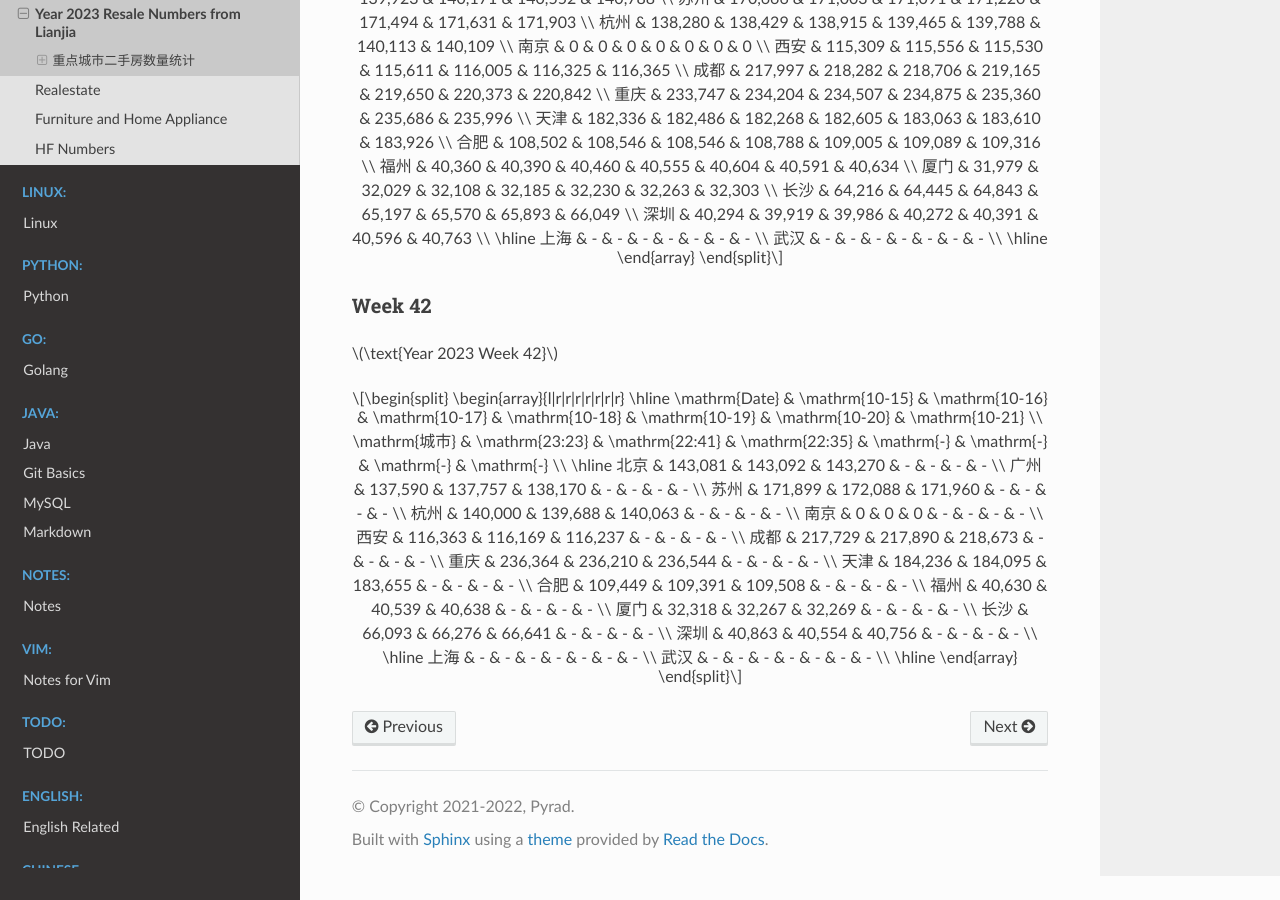
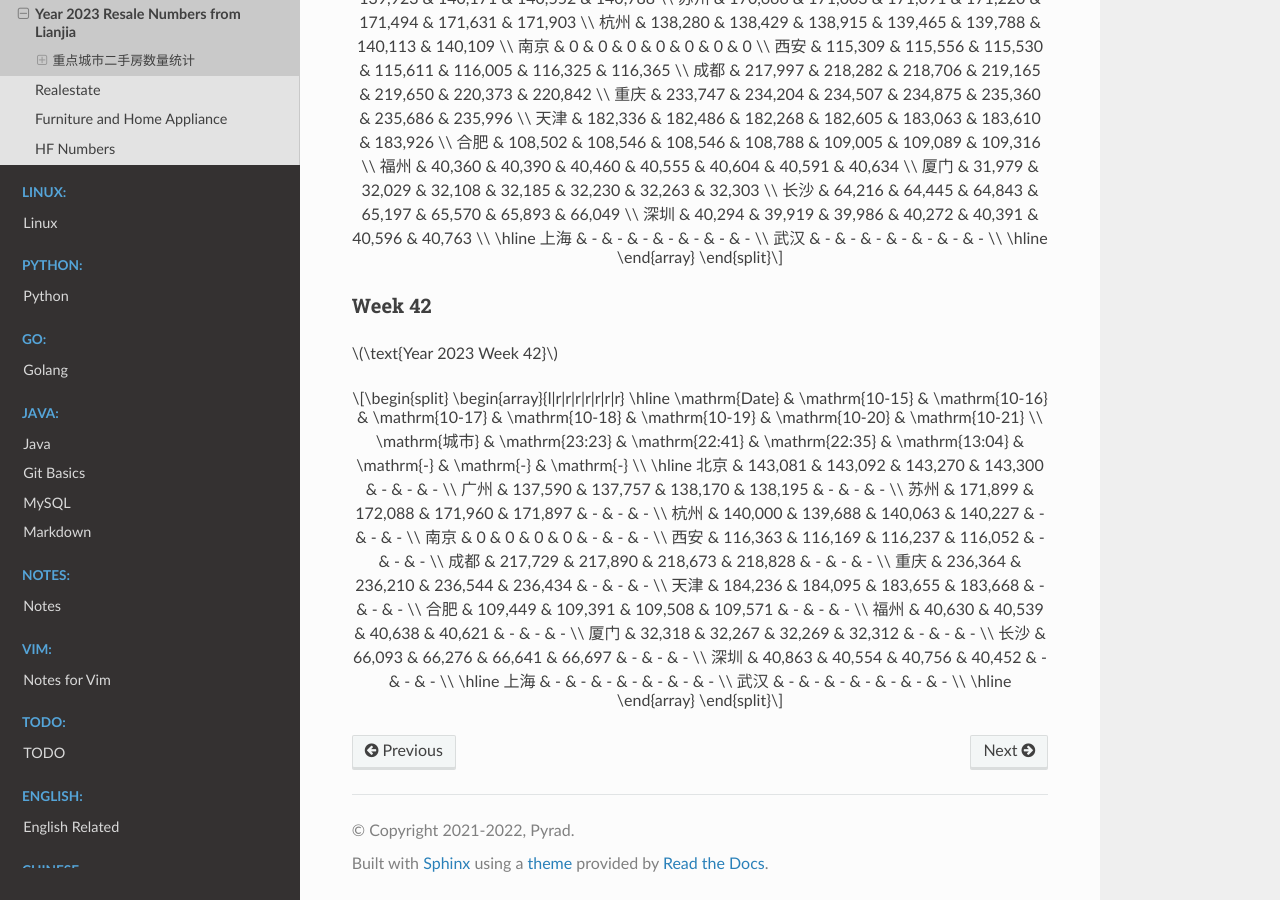
Before and after one commit to Pyrad/pyradnotes, a Sphinx documentation site: the page built from source/RealEstate/resalenumbers2023.md, in a window 1280 px wide and 900 px high, scrolled down 16075 px. Built offline with Sphinx 7.4.7 and the Read the Docs theme 2.0.0, drawn with Linux system fonts in a browser that asks for light colours; a script that is not in the unit is left out.

Commit message:
Realestate Update resale numbers 2023-10-18 13:04

```diff
--- a/source/RealEstate/resalenumbers2023.md
+++ b/source/RealEstate/resalenumbers2023.md
@@ -1058,22 +1058,22 @@ $$
 \begin{array}{l|r|r|r|r|r|r|r}
 \hline
 \mathrm{Date} & \mathrm{10-15} & \mathrm{10-16} & \mathrm{10-17} & \mathrm{10-18} & \mathrm{10-19} & \mathrm{10-20} & \mathrm{10-21} \\
-\mathrm{城市} & \mathrm{23:23} & \mathrm{22:41} & \mathrm{22:35} & \mathrm{-} & \mathrm{-} & \mathrm{-} & \mathrm{-} \\
+\mathrm{城市} & \mathrm{23:23} & \mathrm{22:41} & \mathrm{22:35} & \mathrm{13:04} & \mathrm{-} & \mathrm{-} & \mathrm{-} \\
 \hline
-北京 & 143,081 & 143,092 & 143,270 & - & - & - & - \\
-广州 & 137,590 & 137,757 & 138,170 & - & - & - & - \\
-苏州 & 171,899 & 172,088 & 171,960 & - & - & - & - \\
-杭州 & 140,000 & 139,688 & 140,063 & - & - & - & - \\
-南京 & 0 & 0 & 0 & - & - & - & - \\
-西安 & 116,363 & 116,169 & 116,237 & - & - & - & - \\
-成都 & 217,729 & 217,890 & 218,673 & - & - & - & - \\
-重庆 & 236,364 & 236,210 & 236,544 & - & - & - & - \\
-天津 & 184,236 & 184,095 & 183,655 & - & - & - & - \\
-合肥 & 109,449 & 109,391 & 109,508 & - & - & - & - \\
-福州 & 40,630 & 40,539 & 40,638 & - & - & - & - \\
-厦门 & 32,318 & 32,267 & 32,269 & - & - & - & - \\
-长沙 & 66,093 & 66,276 & 66,641 & - & - & - & - \\
-深圳 & 40,863 & 40,554 & 40,756 & - & - & - & - \\
+北京 & 143,081 & 143,092 & 143,270 & 143,300 & - & - & - \\
+广州 & 137,590 & 137,757 & 138,170 & 138,195 & - & - & - \\
+苏州 & 171,899 & 172,088 & 171,960 & 171,897 & - & - & - \\
+杭州 & 140,000 & 139,688 & 140,063 & 140,227 & - & - & - \\
+南京 & 0 & 0 & 0 & 0 & - & - & - \\
+西安 & 116,363 & 116,169 & 116,237 & 116,052 & - & - & - \\
+成都 & 217,729 & 217,890 & 218,673 & 218,828 & - & - & - \\
+重庆 & 236,364 & 236,210 & 236,544 & 236,434 & - & - & - \\
+天津 & 184,236 & 184,095 & 183,655 & 183,668 & - & - & - \\
+合肥 & 109,449 & 109,391 & 109,508 & 109,571 & - & - & - \\
+福州 & 40,630 & 40,539 & 40,638 & 40,621 & - & - & - \\
+厦门 & 32,318 & 32,267 & 32,269 & 32,312 & - & - & - \\
+长沙 & 66,093 & 66,276 & 66,641 & 66,697 & - & - & - \\
+深圳 & 40,863 & 40,554 & 40,756 & 40,452 & - & - & - \\
 \hline
 上海 & - & - & - & - & - & - & - \\
 武汉 & - & - & - & - & - & - & - \\
```
Also changed, not shown: 1 other file.
